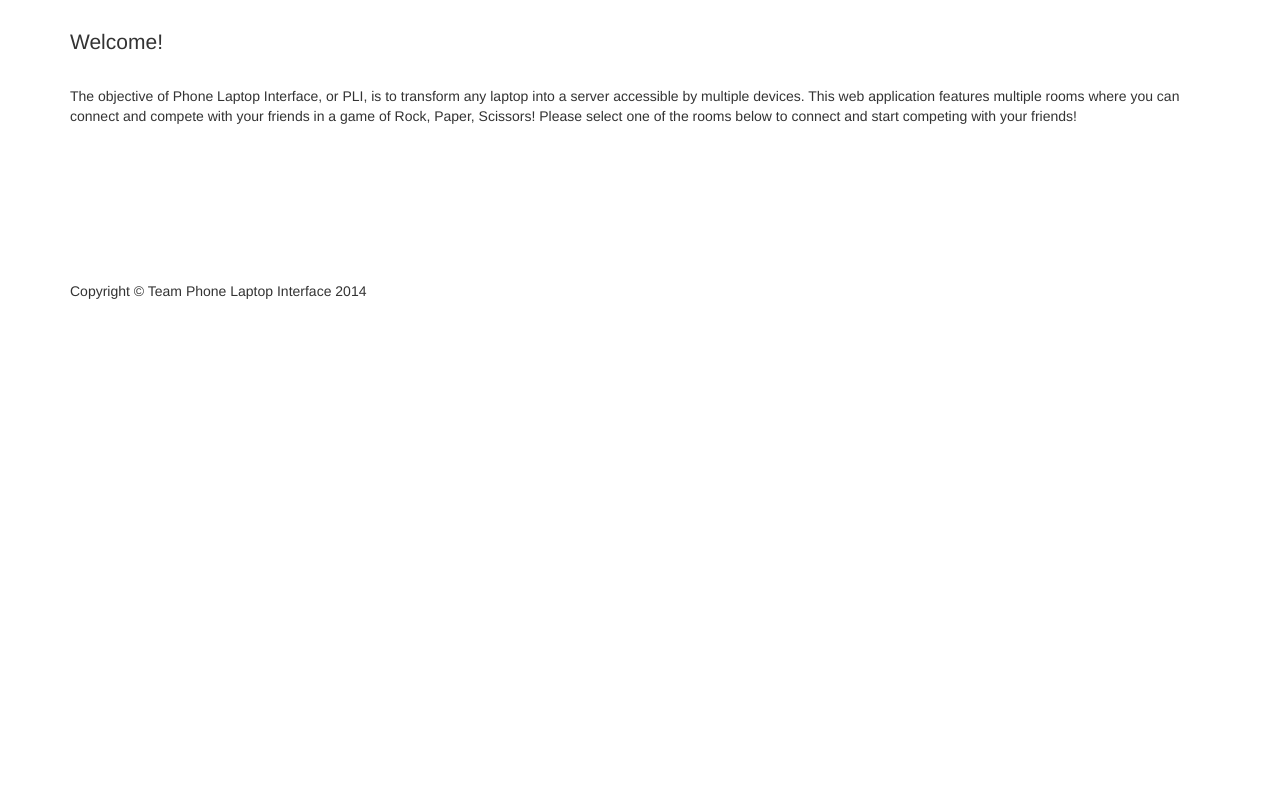
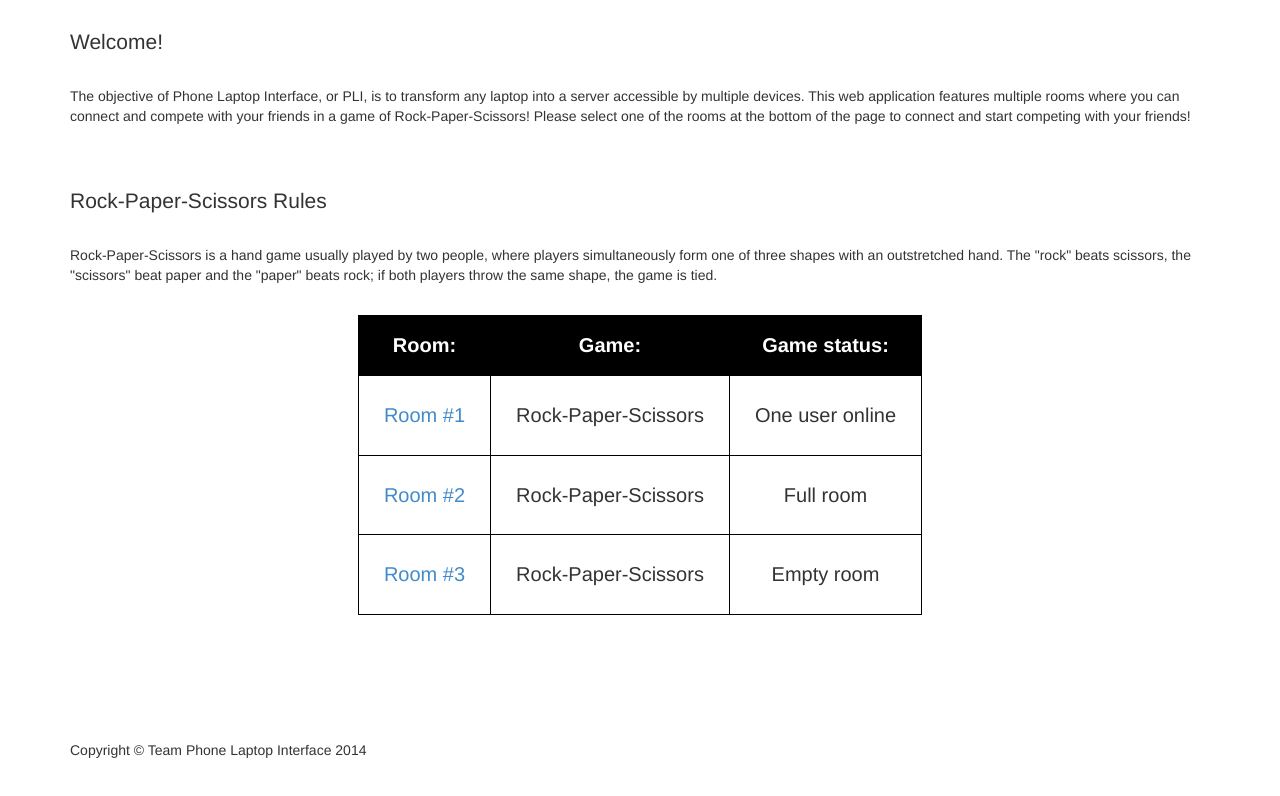
Before and after one commit to JoshHavens/PLI, a plain HTML site: page PLI-AppEngine/war/PLILandingPage.html in a window 1280 px wide. Shown: the part 520-1316 px from the top of the page. Before the commit the page ends 881 px from the top, so only its background shows below. Drawn offline with Linux system fonts and the light colour scheme.

Commit message:
Web app now has rooms.

```diff
--- a/PLI-AppEngine/war/PLILandingPage.html
+++ b/PLI-AppEngine/war/PLILandingPage.html
@@ -28,6 +28,29 @@
 
 </head>
 
+<style>
+table, td, th {
+    border: 1px solid black;
+    font-size:20px;
+    text-align: center;
+    border-collapse: collapse;
+}
+
+td{
+	padding: 25px;
+}
+
+th{
+	padding: 15px;
+}
+
+th {
+    background-color: black;
+    color: white;
+}
+</style>
+
+
 <body>
 
     <!-- Navigation -->
@@ -47,7 +70,7 @@
             <div class="collapse navbar-collapse" id="bs-example-navbar-collapse-1">
                 <ul class="nav navbar-nav">
                     <li>
-                        <a href="#">About</a>
+                        <a href="#">About Us</a>
                     </li>
                     <li>
                         <a href="http://1-dot-plikley-ee461l-blog.appspot.com/">Blog Page</a>
@@ -79,12 +102,53 @@
                     <p class="lead section-lead">Welcome!</p>
                     <p class="section-paragraph">The objective of Phone Laptop Interface, or PLI, is to transform any laptop into a server
                     accessible by multiple devices. This web application features multiple rooms where you can connect and compete with
-                    your friends in a game of Rock, Paper, Scissors! Please select one of the rooms below to connect and start competing
-                    with your friends! </p>
+                    your friends in a game of Rock-Paper-Scissors! Please select one of the rooms at the bottom of the
+                    page to connect and start competing with your friends! </p>
                 </div>
             </div>
         </div>
+
+        <div class="container">
+            <div class="row">
+                <div class="col-lg-12">
+                    <p class="lead section-lead">Rock-Paper-Scissors Rules</p>
+                    <p class="section-paragraph">Rock-Paper-Scissors is a hand game
+                    usually played by two people, where players simultaneously form one of
+                    three shapes with an outstretched hand. The "rock" beats scissors, the
+                    "scissors" beat paper and the "paper" beats rock; if both players throw
+                    the same shape, the game is tied. </p>
+                </div>
+            </div>
+        </div>
+
+        <table align = "center">
+  <tr>
+    <th>Room:</th>
+    <th>Game:</th>
+    <th>Game status:</th>
+  </tr>
+  <tr>
+
+    <td><a href="#">Room #1</a></td>
+    <td>Rock-Paper-Scissors</td>
+    <td>One user online</td>
+  </tr>
+  <tr>
+    <td><a href="#">Room #2</a></td>
+    <td>Rock-Paper-Scissors</td>
+    <td>Full room</td>
+  </tr>
+  <tr>
+    <td><a href="#">Room #3</a></td>
+    <td>Rock-Paper-Scissors</td>
+    <td>Empty room</td>
+  </tr>
+</table>
+
     </section>
+
+
+
 
 
     <!-- Footer -->
```
Also changed, not shown: PLI-AppEngine/war/css/PLI.css (+8 -0 lines), PLI-AppEngine/war/css/bootstrap.css.
